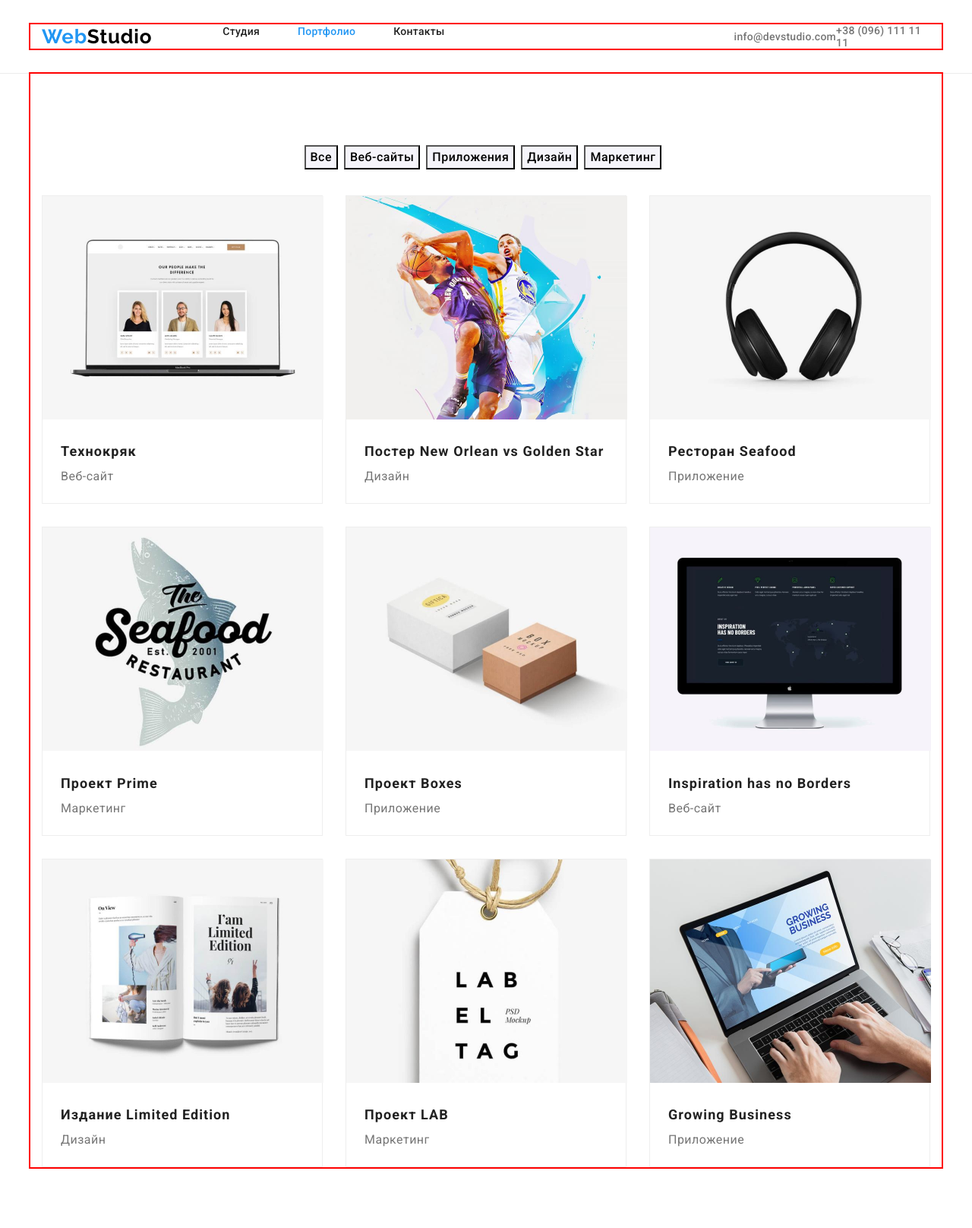
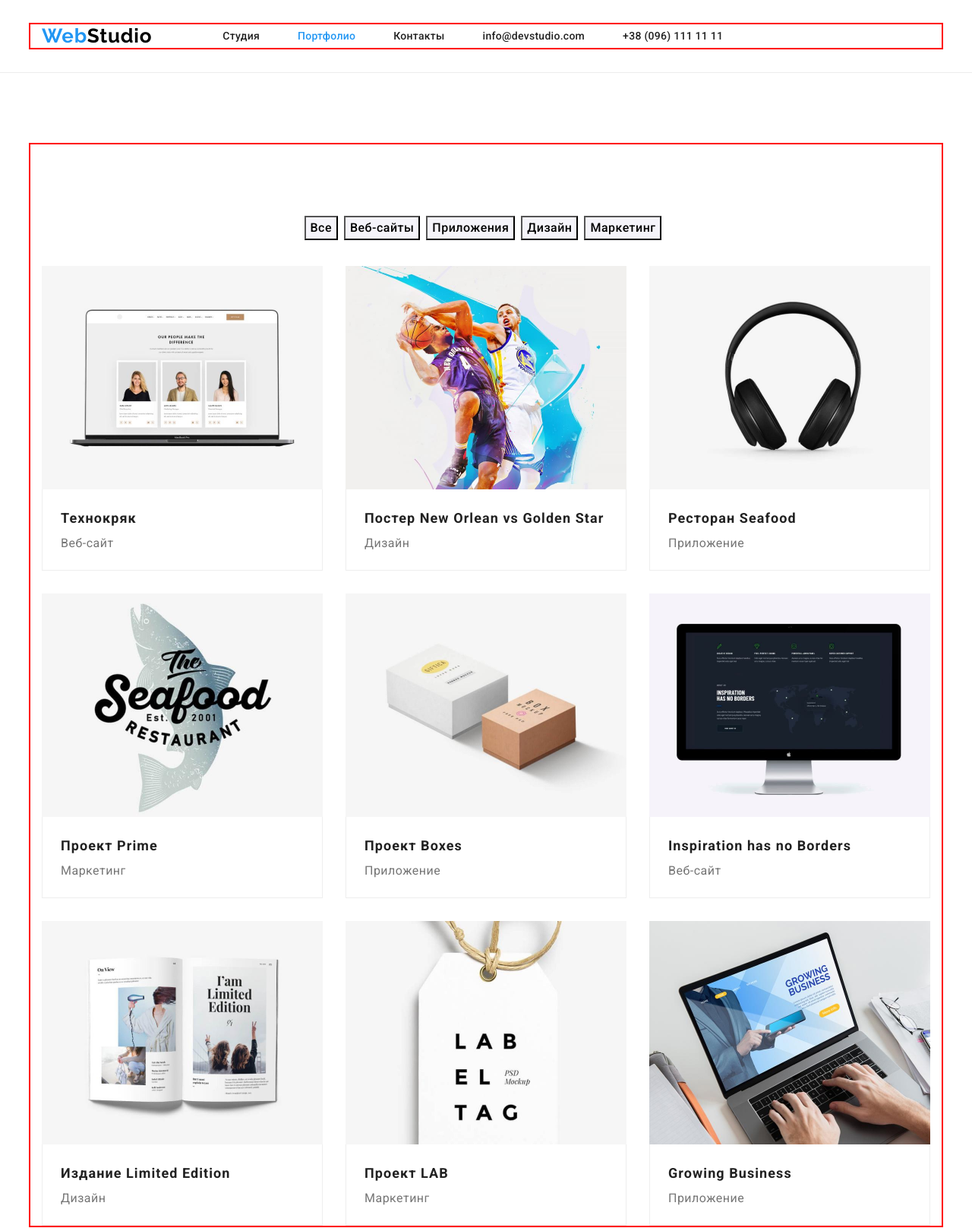
Before and after one commit to tymurdev/goit-markup-hw-03, a plain HTML site: page portfolio.html in a window 1280 px wide. Shown: the top 1616 px of the page at 76% size. Drawn offline with nearby package versions, Linux system fonts and the light colour scheme.

Commit message:
промежуток подуль 3

```diff
--- a/portfolio.html
+++ b/portfolio.html
@@ -36,7 +36,7 @@
     </header>
     <main>
       <!-- PORTFOLIO -->
-      <section class="portfolio">
+      <section class="portfolio section">
         <div class="container">
           <h2 class="visually-hidden" aria-hidden="true" tabindex="-1">Портфолио</h2>
           <ul class="list filter-menu">
@@ -55,7 +55,7 @@
                   alt="Веб-сайт Технокряк"
                   height="294"
                   width="370"
-                  class="portfolio-img"
+                  class="portfolio-img img"
                 />
                 <div class="portfolio-box-bottom-part">
                   <p class="portfolio-name">Технокряк</p>
@@ -70,7 +70,7 @@
                   alt="Дизайн постера New Orlean vs Golden Star"
                   height="294"
                   width="370"
-                  class="portfolio-img"
+                  class="portfolio-img img"
                 />
                 <div class="portfolio-box-bottom-part">
                   <p class="portfolio-name">Постер New Orlean vs Golden Star</p>
@@ -85,7 +85,7 @@
                   alt="Приложение ресторана Seafood"
                   height="294"
                   width="370"
-                  class="portfolio-img"
+                  class="portfolio-img img"
                 />
                 <div class="portfolio-box-bottom-part">
                   <p class="portfolio-name">Ресторан Seafood</p>
@@ -100,7 +100,7 @@
                   alt="Маркетинг проекта Prime"
                   height="294"
                   width="370"
-                  class="portfolio-img"
+                  class="portfolio-img img"
                 />
                 <div class="portfolio-box-bottom-part">
                   <p class="portfolio-name">Проект Prime</p>
@@ -115,7 +115,7 @@
                   alt="Приложение Boxes"
                   height="294"
                   width="370"
-                  class="portfolio-img"
+                  class="portfolio-img img"
                 />
                 <div class="portfolio-box-bottom-part">
                   <p class="portfolio-name">Проект Boxes</p>
@@ -130,7 +130,7 @@
                   alt="Веб-сайт Inspiration has no Borders"
                   height="294"
                   width="370"
-                  class="portfolio-img"
+                  class="portfolio-img img"
                 />
                 <div class="portfolio-box-bottom-part">
                   <p class="portfolio-name">Inspiration has no Borders</p>
@@ -145,7 +145,7 @@
                   alt="Дизайн издания Limited Edition"
                   height="294"
                   width="370"
-                  class="portfolio-img"
+                  class="portfolio-img img"
                 />
                 <div class="portfolio-box-bottom-part">
                   <p class="portfolio-name">Издание Limited Edition</p>
@@ -160,7 +160,7 @@
                   alt="макертинг проекта LAB"
                   height="294"
                   width="370"
-                  class="portfolio-img"
+                  class="portfolio-img img"
                 />
                 <div class="portfolio-box-bottom-part">
                   <p class="portfolio-name">Проект LAB</p>
@@ -175,7 +175,7 @@
                   alt="Приложение Growing Business"
                   height="294"
                   width="370"
-                  class="portfolio-img"
+                  class="portfolio-img img"
                 />
                 <div class="portfolio-box-bottom-part">
                   <p class="portfolio-name">Growing Business</p>
--- a/style.css
+++ b/style.css
@@ -27,12 +27,10 @@ h2,
 h3,
 h4,
 h5,
-h6 {
-  margin: 0;
-}
+h6,
 ul {
   margin: 0;
-  padding-left: 0;
+  padding: 0;
 }
 
 .link {
@@ -77,6 +75,14 @@ ul {
   /* ---------------НЕ ЗАБУДЬ УБРАТЬ ЭТУ СТРОКУ */
   outline: 2px solid red;
 }
+
+.section {
+  padding: 94px 0;
+}
+
+.img {
+  display: block;
+}
 /* ===LOGO=== */
 .logo {
   font-family: 'Raleway', sans-serif;
@@ -105,6 +111,7 @@ ul {
 
 .header-nav {
   display: flex;
+  align-items: center;
 }
 .header-logo {
   margin-right: 93px;
@@ -112,18 +119,24 @@ ul {
 
 .header-list {
   display: flex;
-  margin-right: 331px;
+  /* margin-right: 331px; */
 }
 .header-contacts-list {
   display: flex;
-  margin-left: auto;
-  align-items: center;
+  margin-left: 0 auto;
 }
 
-/* .header-contacts:first-child {
+.header-contacts:first-child {
   margin-right: 50px;
-} */
+}
 
+.header-link:not(last-child) {
+  margin-right: 50px;
+}
+
+.header-contacts {
+  color: var(--color-second);
+}
 .header-link,
 .header-contacts {
   font-weight: 500;
@@ -131,16 +144,7 @@ ul {
   line-height: 16px;
   letter-spacing: 0.02em;
   color: var(--color-main);
-  display: block;
 }
-.header-link:not(last-child) {
-  margin-right: 50px;
-}
-
-.header-contacts {
-  color: var(--color-second);
-}
-
 .header-link:focus,
 .header-link:hover,
 .header-contacts:focus,
@@ -222,7 +226,7 @@ ul {
 
 /* ===METHODS=== */
 .methods {
-  margin: 94px 0;
+  margin-bottom: -94px;
 }
 .methods-list {
   display: flex;
@@ -248,7 +252,6 @@ ul {
 
 /* ===OUR WORK=== */
 .work {
-  padding-bottom: 94px;
 }
 .work-title {
   margin-bottom: 50px;
@@ -263,7 +266,6 @@ ul {
 /* ===OUR TEAM=== */
 .team {
   background-color: var(--bgc-third);
-  padding: 94px 0;
 }
 .team-title {
   margin-bottom: 50px;
@@ -318,7 +320,6 @@ ul {
   color: var(--color-third);
 }
 .portfolio {
-  margin-bottom: 94px;
 }
 .portfolio-list {
   display: flex;
@@ -326,7 +327,6 @@ ul {
 }
 .portfolio-box {
   max-width: 370px;
-  border: 1px solid var(--portfolio-box-border);
   text-align: left;
 }
 .portfolio-link {
@@ -339,6 +339,7 @@ ul {
 }
 
 .portfolio-img {
+  display: block;
 }
 .portfolio-name {
   font-weight: 700;
@@ -356,4 +357,7 @@ ul {
 }
 .portfolio-box-bottom-part {
   padding: 20px 24px;
+  border: 1px solid var(--portfolio-box-border);
+  border-top: 0;
+  box-sizing: border-box;
 }
```
Also changed, not shown: index.html (+10 -7 lines).
